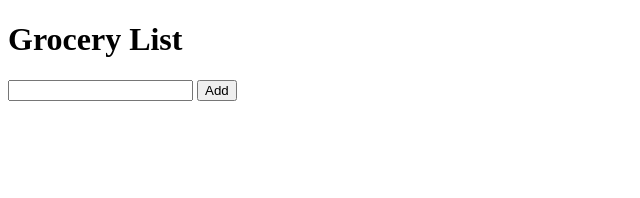
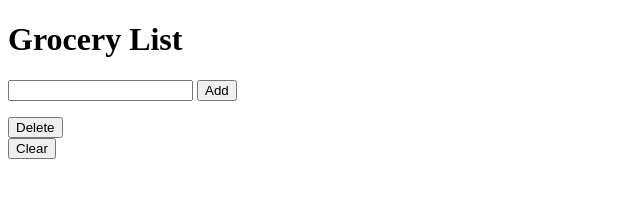
Before and after one commit to Fikcup/grocery-list, a plain HTML site: page index.html in a window 1280 px wide. Shown: the whole page, without its empty margins (0-640 px from the left). Drawn offline with Linux system fonts and the light colour scheme.

Commit message:
feat : added clear and delete buttons

```diff
--- a/index.html
+++ b/index.html
@@ -15,7 +15,10 @@
 
     <div id="listDiv">
         <ul id="list"></ul>
+        <button value="Delete Item" id="delete">Delete</button>
     </div>
+
+    <button value="clear" id="clear">Clear</button>
 
     <script src="index.js"></script>
     <footer>
```
